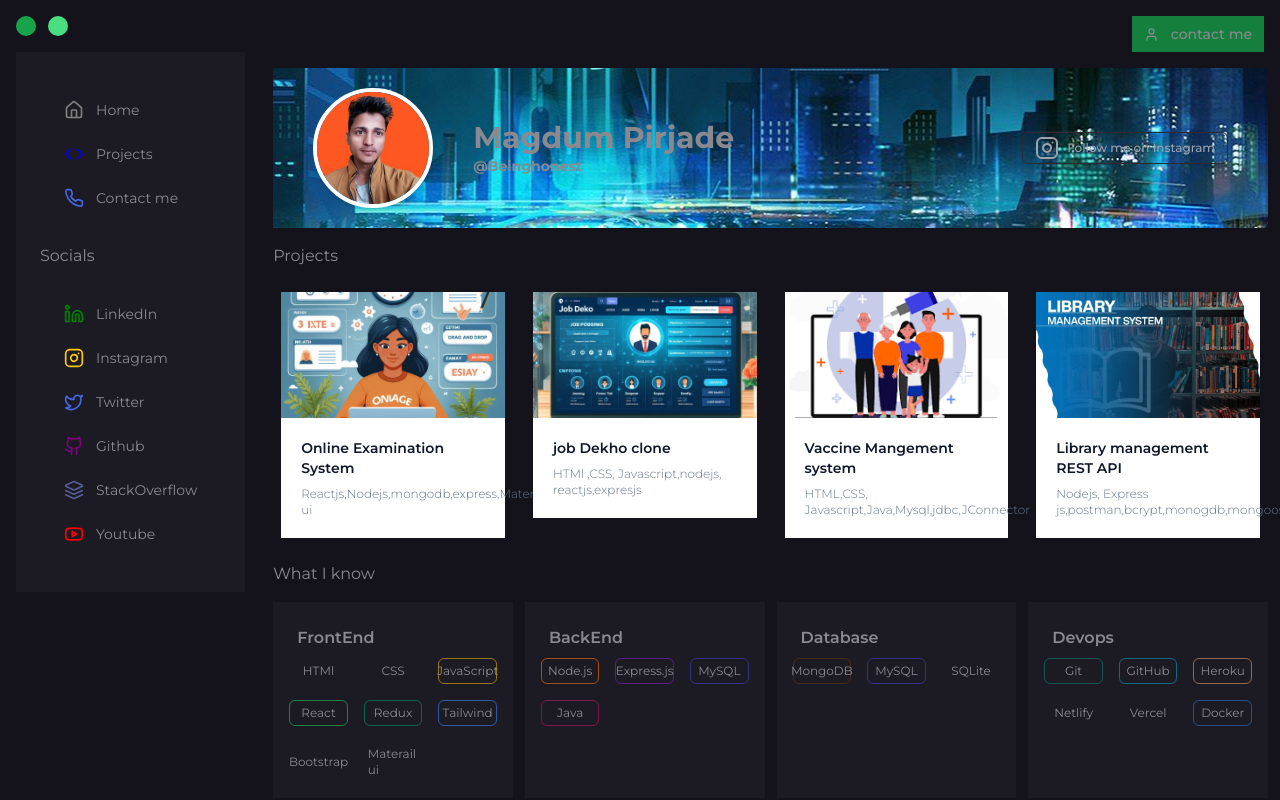
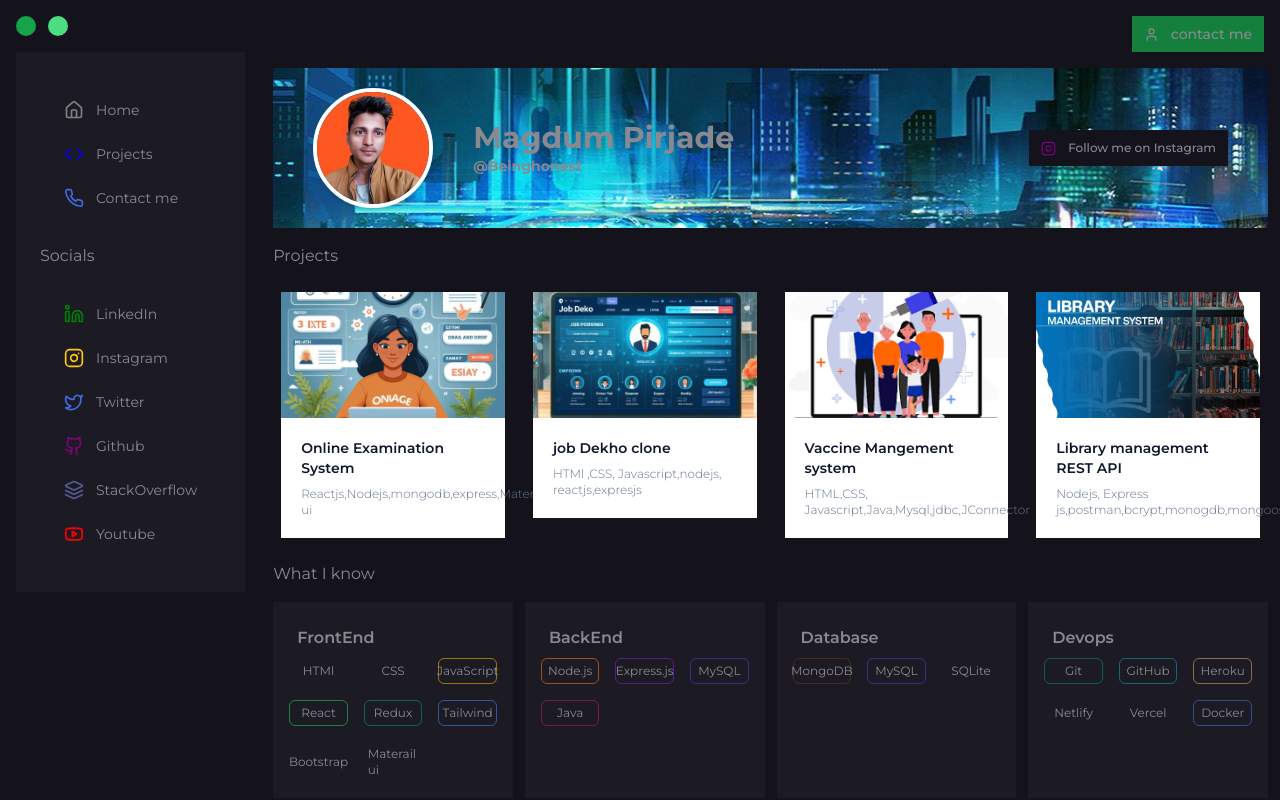
Before and after one commit to pirjademl/next-js-portfolio, a Next.js app: page / in a window 1280 px wide. Shown: the top 800 px of the page. Built offline with nearby package versions, Linux system fonts and the light colour scheme.

Commit message:
chore:update button styles

```diff
--- a/@/components/Cover.tsx
+++ b/@/components/Cover.tsx
@@ -20,8 +20,8 @@ export const Cover: FC<CoverProps> = ({}) => {
               target="_blank"
               href="https://instagram.com/magdum._pirjade"
             >
-              <Button className="flex gap-2" variant="secondary" size={"sm"}>
-                <Instagram />
+              <Button variant="outline">
+                <Instagram color="purple" size={15} />
                 <span className="hidden md:block">Follow me on Instagram</span>
               </Button>
             </Link>
```
